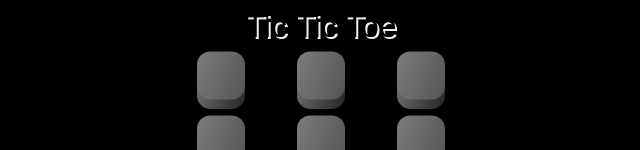
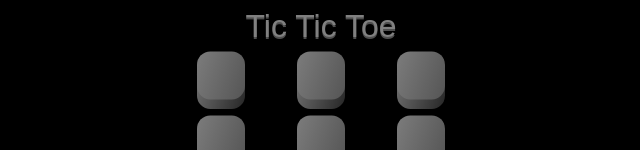
Before and after one commit to yogeshwar-b/TicTicToe, a React (Vite) app: page / in a window 1280 px wide. Shown: the top 150 px of the page, without its empty margins (319-959 px from the left). Built offline with nearby package versions, Linux system fonts and the light colour scheme; the HTML template or start-up script is replaced by a standard one.

Commit message:
colors changed

```diff
--- a/src/components/Text3DButton/Text3dButton.css
+++ b/src/components/Text3DButton/Text3dButton.css
@@ -1,25 +1,37 @@
 @keyframes button-click {
   0% {
     transform: translate(0px, 0px);
-    text-shadow: 2px 2px 0px rgb(240, 240, 240);
   }
   100% {
-    transform: translate(4px, 4px);
-    text-shadow: 0px 0px 0px rgb(240, 240, 240);
+    transform: translateY(4px);
+    text-shadow: none;
   }
 }
 
 .text-button {
   animation: button-click 400ms linear 2;
+  color: gray;
   font-size: 2rem;
   background: none;
   padding: 0;
   border: none;
-  text-shadow: 2px 2px 0px rgb(240, 240, 240);
+  text-shadow: 0px 2px 0px rgb(78, 78, 78);
 }
 
 .text-button:active {
-  transform: translate(3px, 3px);
+  transform: translateY(3px);
   text-shadow: 0px 0px 0px rgb(240, 240, 240);
   transition: all 50ms linear;
 }
+
+/* .title-tic1 {
+  font-size: 40px;
+  text-shadow: none;
+  background: linear-gradient(#555555, #7c7c7c);
+  -webkit-background-clip: text;
+  -webkit-text-fill-color: transparent;
+}
+
+.title-tic1::before{
+content: '';
+} */
--- a/src/components/Text3DButton/Text3dButton.tsx
+++ b/src/components/Text3DButton/Text3dButton.tsx
@@ -9,7 +9,7 @@ const Text3dButton = (props: Text3dButtonProps) => {
   return (
     <button className='text-button' onClick={props.OnButtonClick}>
       <span className='title-tic1'>Tic</span>{' '}
-      <span className='title-tic1'>Tic</span>{' '}
+      <span className='title-tic2'>Tic</span>{' '}
       <span className='title-tac'>Toe</span>
     </button>
   )
```
